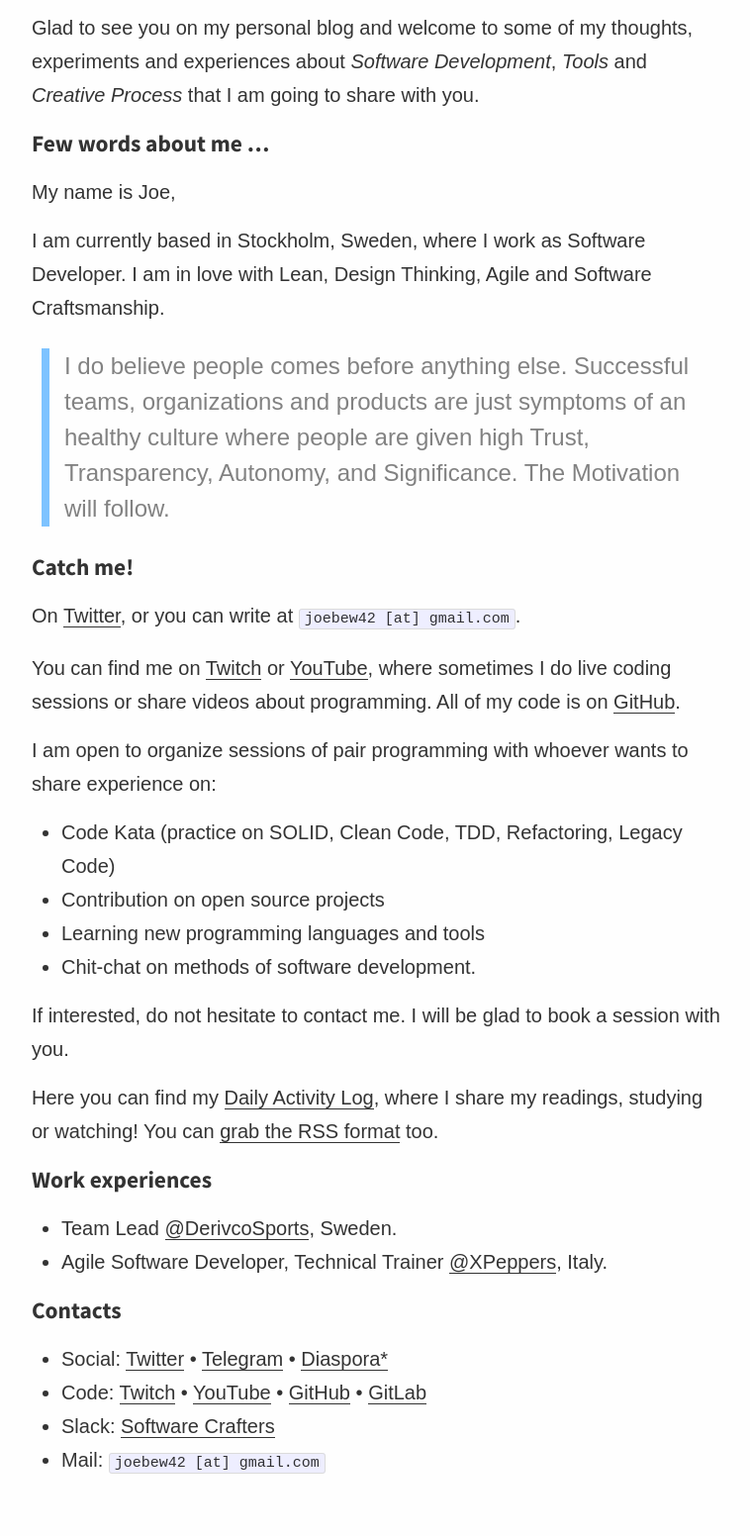
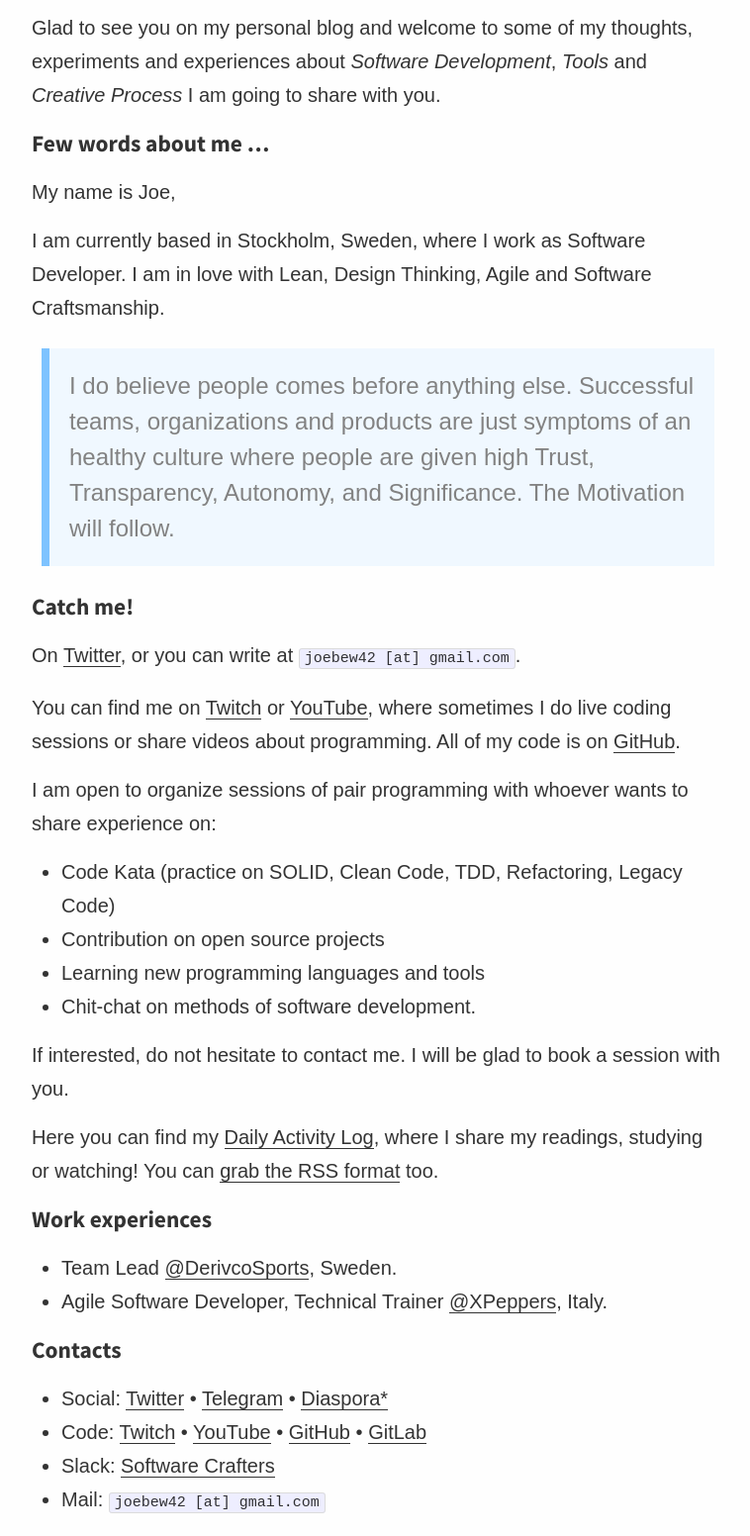
Before and after one commit to joebew42/joebew42.github.io, a Jekyll site: the page built from about.md, in a window 1280 px wide, cut to the strip 392-1944 px from the top of the page. Shown: the whole strip at 99% size, without its empty margins (258-1016 px from the left). Built offline with Jekyll 4.4.1, drawn with Linux system fonts in a browser that asks for light colours; some web fonts are replaced.

Commit message:
add a background to the blockquote

```diff
--- a/_sass/_base.scss
+++ b/_sass/_base.scss
@@ -126,15 +126,12 @@
  */
 blockquote {
     color: $grey-color;
+    background: aliceblue;
     border-left: 8px solid #7EC3FF;
-    padding-left: $spacing-unit / 2;
+    padding: 5px 20px;
     font-size: 24px;
     line-height: 36px;
     margin: 24px 10px;
-
-    > :last-child {
-        margin-bottom: 0;
-    }
 }
 
 
--- a/about.md
+++ b/about.md
@@ -8,7 +8,7 @@
 
 <img alt="profile photo" src="https://avatars1.githubusercontent.com/u/1238549?v=4&s=180" class="center" />
 
-Glad to see you on my personal blog and welcome to some of my thoughts, experiments and experiences about _Software Development_, _Tools_ and _Creative Process_ that I am going to share with you.
+Glad to see you on my personal blog and welcome to some of my thoughts, experiments and experiences about _Software Development_, _Tools_ and _Creative Process_ I am going to share with you.
 
 ### Few words about me ...
 
```
